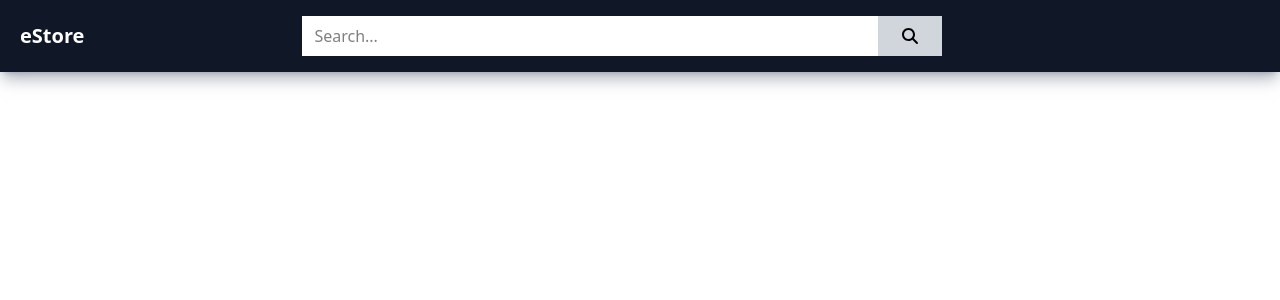
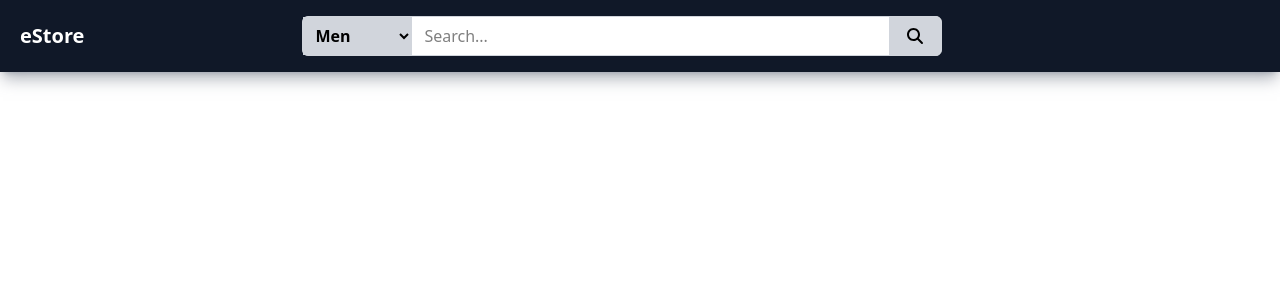
Before and after one commit to UtkarshRaghuvansh1/estore, an Angular app: page / in a window 1280 px wide. Shown: the top 300 px of the page. Built offline with nearby package versions, Linux system fonts and the light colour scheme.

Commit message:
Category dropdown in search bar

```diff
--- a/src/app/component/header/header.component.html
+++ b/src/app/component/header/header.component.html
@@ -5,14 +5,25 @@
     </div>
 
     <div
-      class="w-[50%] p-0 items-center bg-white my-4 h-[2.5rem] flex items-center"
+      class="w-[50%] p-0 items-center bg-white my-4 h-[2.5rem] flex items-center border border-gray-300 rounded-md"
     >
+      <select
+        name=""
+        id=""
+        class="w-auto max-w-[30%] h-full bg-gray-300 border-none font-semibold px-2 pr-5"
+      >
+        <option value="">Men</option>
+        <option value="">Women</option>
+        <option value="">Kids</option>
+      </select>
       <input
         class="w-[90%] h-full inline-block border-none outline-none px-3"
         type="text"
         placeholder="Search..."
       />
-      <button class="w-[10%] h-10 bg-gray-300 flex items-center justify-center">
+      <button
+        class="w-[10%] h-10 bg-gray-300 flex items-center justify-center rounded-r-md"
+      >
         <fa-icon [icon]="faSearch"></fa-icon>
       </button>
     </div>
```
Also changed, not shown: 1 other file (tests, documents, lock files or other folders).
